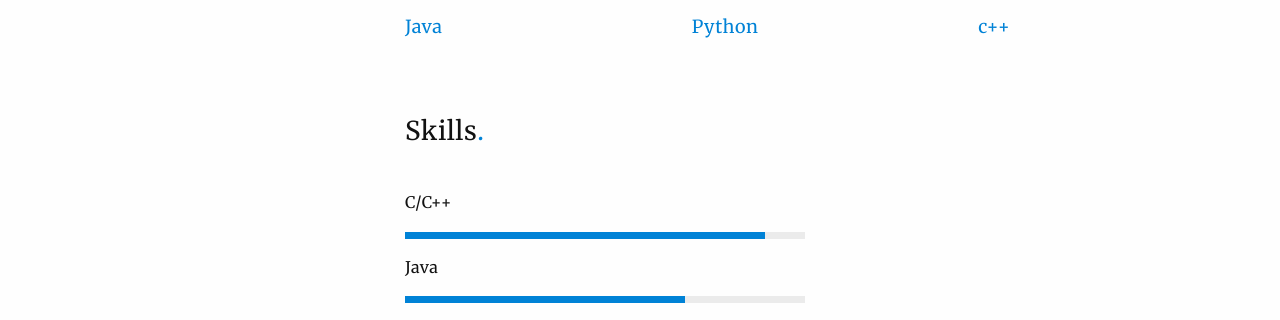
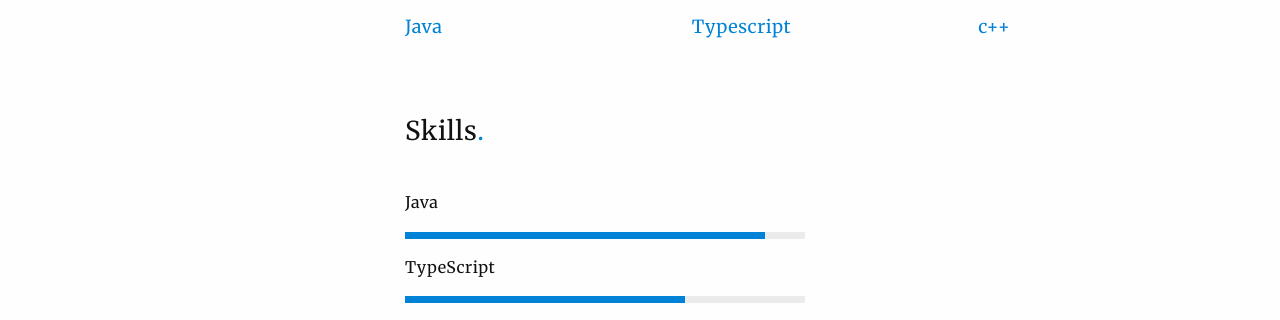
Before and after one commit to Murugesan98/Murugesan98.github.io, a plain HTML site: page index.html in a window 1280 px wide. Shown: the part 831-1151 px from the top of the page. Drawn offline with nearby package versions, Linux system fonts and the light colour scheme.

Commit message:
Update index.html

```diff
--- a/index.html
+++ b/index.html
@@ -140,7 +140,7 @@
 
                     <div class="col-md-4">
                         <div class="award">
-                            <h5 class="text-primary">Python</h5>
+                            <h5 class="text-primary">Typescript</h5>
 
                         </div>
                     </div><!-- / award -->
@@ -166,7 +166,7 @@
                     <div class="row">
                         <!-- progress-bars left -->
                         <div class="col-sm-6">
-                            <h6 class="progress-title">C/C++</h6>
+                            <h6 class="progress-title">Java</h6>
                             <div class="progress">
                                 <div class="progress-bar progress-bar-primary animated fadeInLeft" role="progressbar" aria-valuenow="90" aria-valuemin="0" aria-valuemax="100" style="width: 90%">
                                 </div>
@@ -180,7 +180,7 @@
 
                         <!-- progress-bars right -->
                         <div class="col-sm-6">
-                            <h6 class="progress-title">Java</h6>
+                            <h6 class="progress-title">TypeScript</h6>
                             <div class="progress">
                                 <div class="progress-bar progress-bar-primary animated fadeInLeft" role="progressbar" aria-valuenow="70" aria-valuemin="0" aria-valuemax="100" style="width: 70%">
                                 </div>
```
